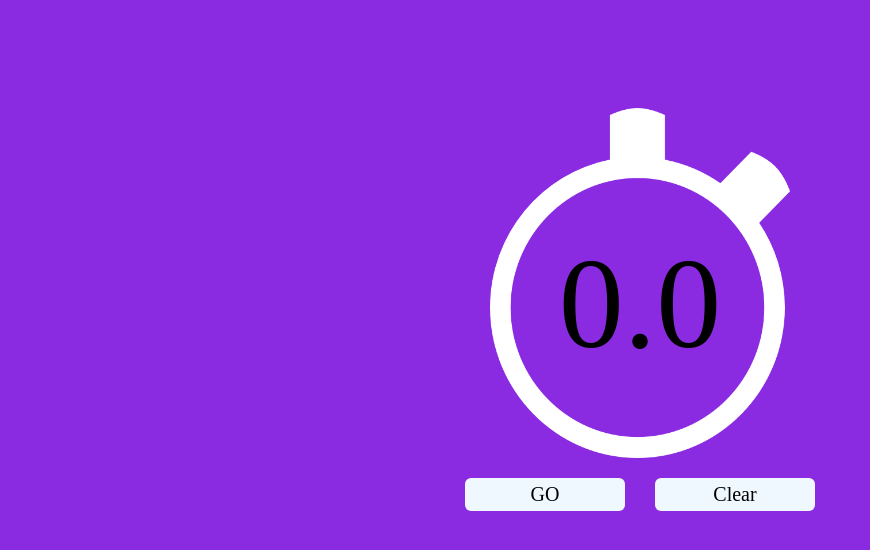
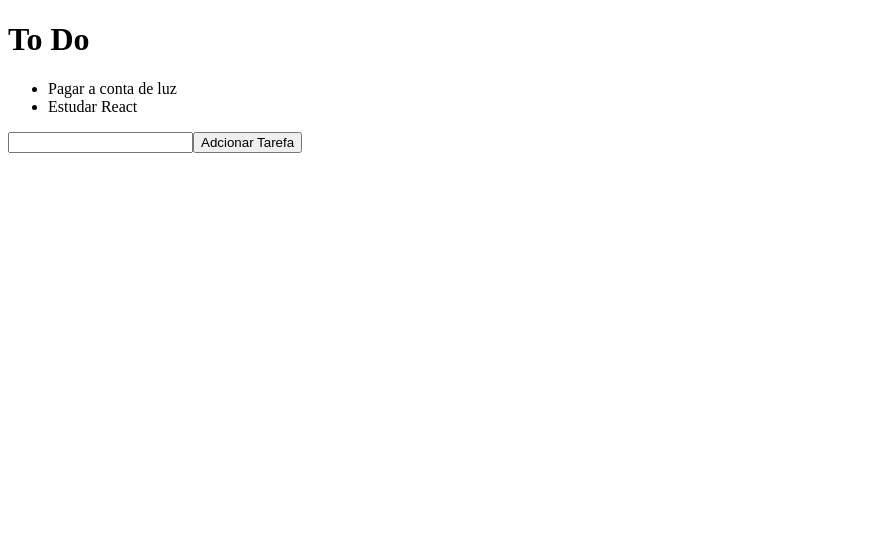
Before and after one commit to EmyBatista21/Udemy, a React (Create React App) app in the folder myapp/: page / in a window 1280 px wide. Shown: the top 550 px of the page, without its empty margins (0-870 px from the left). Built offline with nearby package versions, Linux system fonts and the light colour scheme.

Commit message:
Usando Api UseState

```diff
--- a/myapp/src/App.js
+++ b/myapp/src/App.js
@@ -1,62 +1,31 @@
-import React, { Component } from 'react';
-import './estilo.css';
-class App extends Component {
-  constructor(props) {
-    super(props);
-    this.state = {
-      numero: 0,
-      botao: 'GO'
-    }
+import React, { useState } from 'react';
 
-    this.timer = null;
+function App() {
+  const [tarefas, setTarefas] = useState([
+    'Pagar a conta de luz',
+    'Estudar React'
+  ]);
 
-    this.goOrPause = this.goOrPause.bind(this);
-    this.clear = this.clear.bind(this);
+  const [input, setInput] = useState('');
+
+  function addTask(){
+    setTarefas([...tarefas, input])
+    setInput('');
   }
 
-  goOrPause(){
-    let state = this.state;
-    if(this.timer !==null){
-      clearInterval(this.timer);
-      this.timer = null;
-      state.botao = 'GO';
-    }else{
-      let state = this.state;
-      this.timer = setInterval(() => {
-        state.numero += 0.1;
-        this.setState(state);
-      }, 100)
-      state.botao = 'PAUSE'
-    }
-    this.setState(state);
-  }
-
-  clear(){
-    if(this.timer != null){
-      clearInterval(this.timer);
-      this.timer = null;
-    }
-
-    let state = this.state;
-    state.numero = 0;
-    state.botao = 'VAI';
-    this.setState(state);
-  }
-
-
-  render() {
-    return (
-      <div className='container'>
-        <img className='img' src={require('./assets/cronometro.png')}/>
-        <a className='timer'>{this.state.numero.toFixed(1)}</a>
-
-        <div className='areaButton'>
-          <a onClick={this.goOrPause} className='button'>{this.state.botao}</a>
-          <a onClick={this.clear} className='button'>Clear</a>
-        </div>
-      </div>
-    );
-  }
+  return (
+    <div>
+      <h1>To Do</h1>
+      <ul>
+        {tarefas.map(tarefa => (
+          <li key={tarefa}>{tarefa}</li>
+        ))}
+      </ul>
+      <input type='text' value={input} onChange={e => setInput(e.target.value)}/>
+      <button type='button' onClick={addTask}
+      >Adcionar Tarefa</button>
+    </div>
+  );
 }
 
 export default App;
--- a/myapp/src/estilo.css
+++ /dev/null
@@ -1,45 +0,0 @@
-body{
-    background-color: blueviolet;
-}
-
-.container{
-    display: flex;
-    flex-direction: column;
-    justify-content: center;
-    width: 100%;
-    align-items: center;
-}
-
-.img{
-    width: 300px;
-    height: 350px;
-    padding-top: 100px;
-}
-
-.timer{
-    font-size: 130px;
-    margin-top: -230px;
-}
-
-.areaButton{
-    margin-top: 100px;
-    display: flex;
-}
-
-.button{
-    width: 150px;
-    background-color: aliceblue;
-    font-size: 20px;
-    text-align: center;
-    border-radius: 6px;
-    margin-left: 15px;
-    margin-right: 15px;
-    padding: 5px;
-    cursor: pointer;
-}
-
-.button:hover{
-    opacity: 0.5;
-    color: black;
-    transition: all 0.50s;
-}
```
